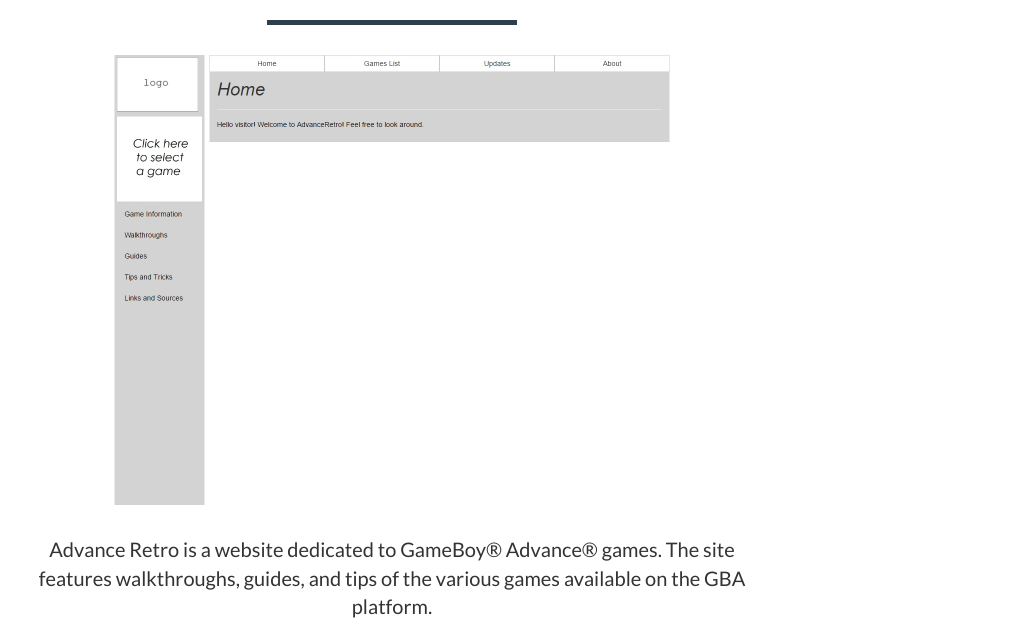
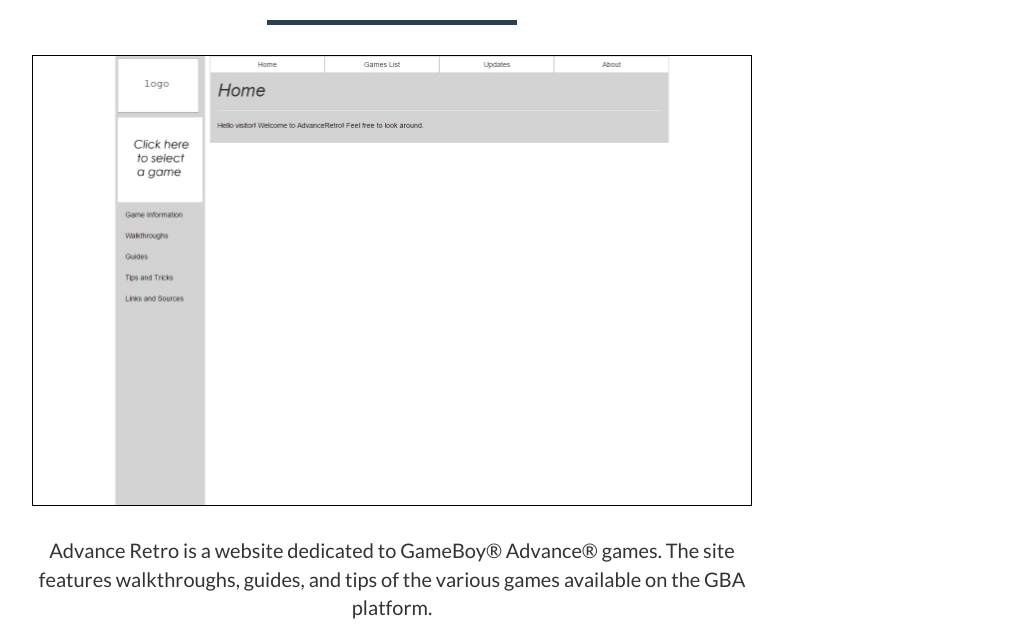
Before and after one commit to chitamitan/chitamitan.github.io, a website: page index.html in a window 1280 px wide. Both pictures are taken after a click on the link 250 px from the left and 968 px from the top of the page. Shown: the part 734-1368 px from the top of the page, without its empty margins (248-1274 px from the left). Drawn offline with nearby package versions, Linux system fonts and the light colour scheme.

Commit message:
Update index.html

```diff
--- a/index.html
+++ b/index.html
@@ -119,7 +119,7 @@
                                 <i class="fa fa-search-plus fa-3x"></i>
                             </div>
                         </div>
-                        <img src="drankface.png" class="img-responsive img-centered" alt="">
+                        <img src="oldphonejokes.jpg" class="img-responsive img-centered" alt="">
                     </a>
                 </div>
                 <div class="col-sm-4 portfolio-item">
@@ -301,7 +301,7 @@
                         <div class="modal-body">
                             <h2>AdvanceRetro</h2>
                             <hr class="star-primary">
-                            <img src="advance-retro.jpg" class="img-responsive img-centered" alt="AdvanceRetro Home">
+                            <img src="advance-retro.jpg" class="img-responsive img-centered" alt="AdvanceRetro Home" style="border: 1px solid black">
                             <p>Advance Retro is a website dedicated to GameBoy® Advance® games. The site features walkthroughs, guides, and tips of the various games available on the GBA platform.</p>
                             <p>Link: <a href="https://chitamitan.github.io/advanceretro.com">Visit Website</a></p>
                             Date uploaded: October 14, 2016
```
